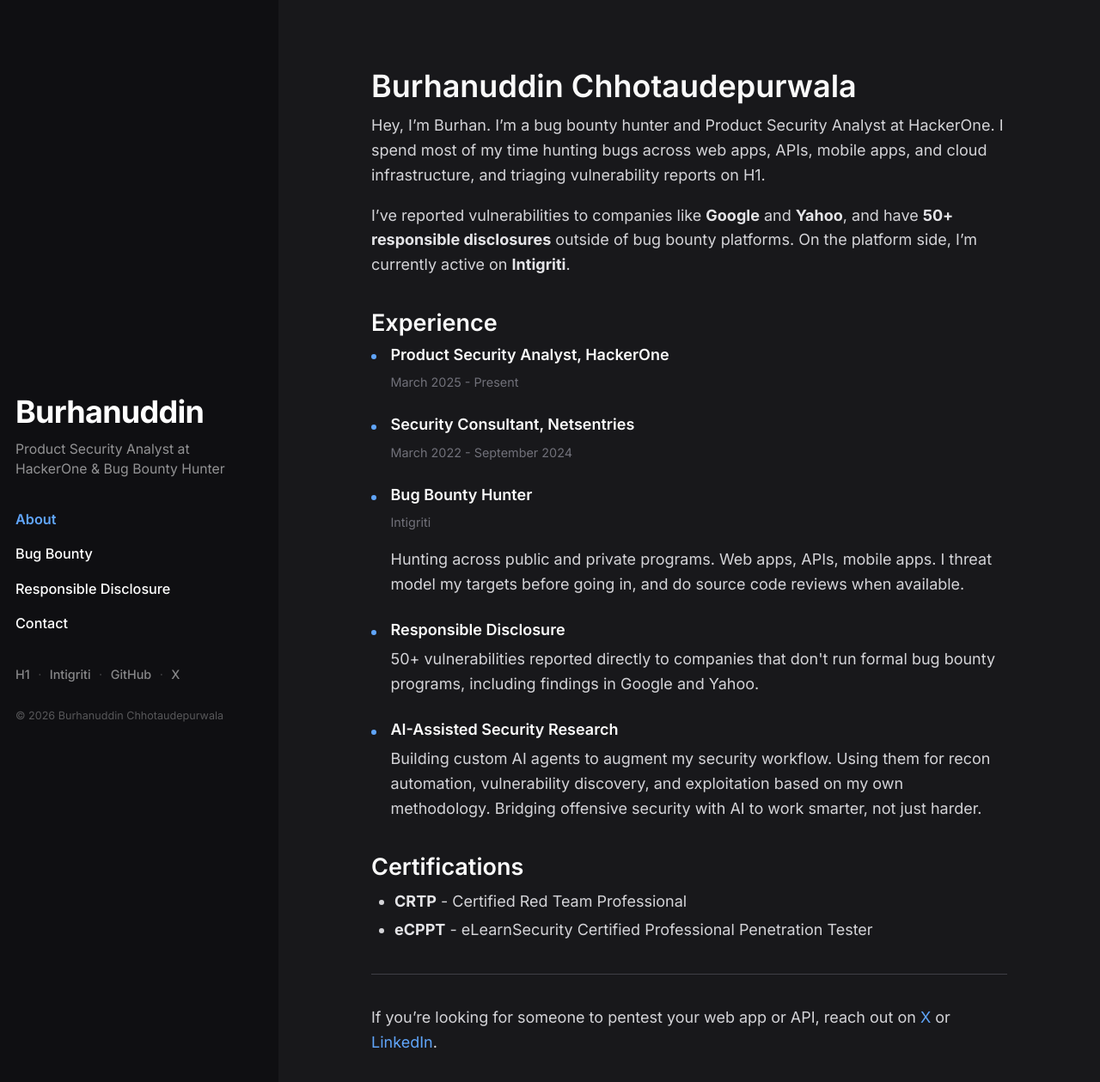
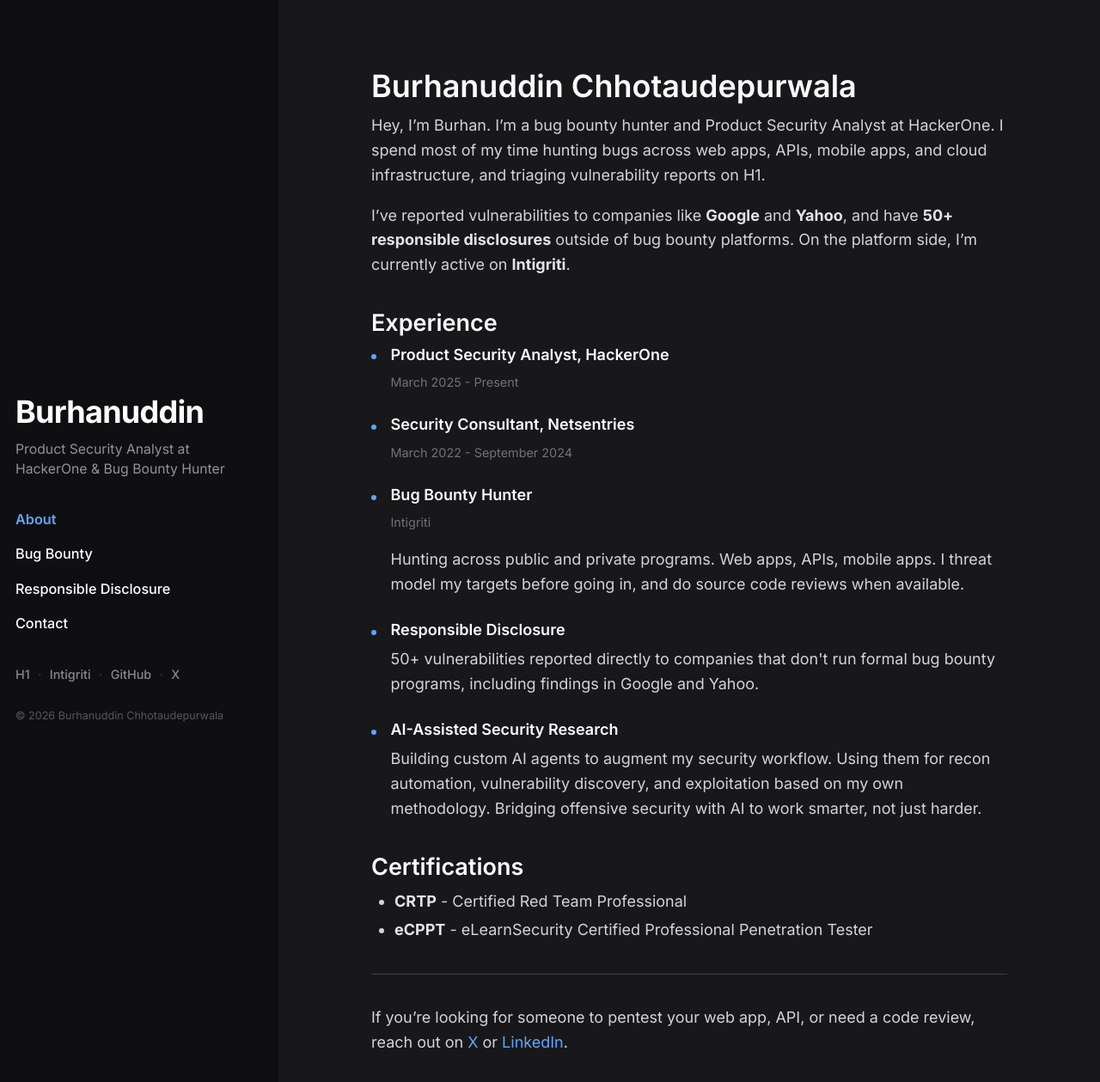
Before and after one commit to burhanxd/burhanxd.github.io, a Jekyll site: the page built from index.md, in a window 1280 px wide and 1299 px high. Shown: the top 1259 px of the window at 86% size. Built offline with Jekyll 4.4.1, drawn with Linux system fonts in a browser that asks for light colours.

Commit message:
Add code review to pentest nudge

```diff
--- a/index.md
+++ b/index.md
@@ -44,4 +44,4 @@ I've reported vulnerabilities to companies like **Google** and **Yahoo**, and ha
 
 ---
 
-If you're looking for someone to pentest your web app or API, reach out on [X](https://x.com/burhan__xd) or [LinkedIn](https://linkedin.com/in/burhanxd).
+If you're looking for someone to pentest your web app, API, or need a code review, reach out on [X](https://x.com/burhan__xd) or [LinkedIn](https://linkedin.com/in/burhanxd).
```
